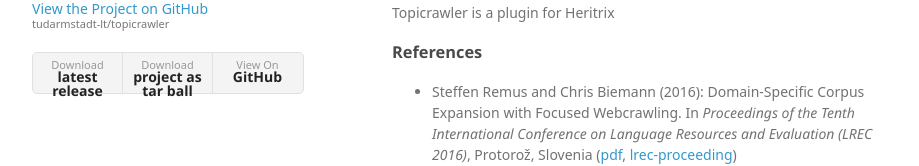
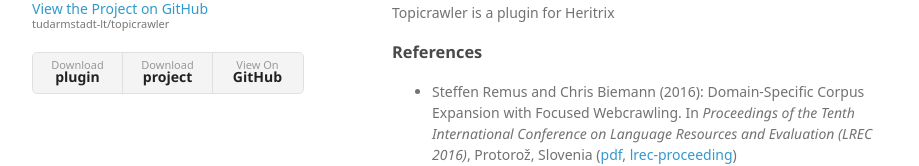
Before and after one commit to remstef/topicrawler, a plain HTML site: page index.html in a window 1280 px wide. Shown: the part 173-339 px from the top of the page, without its empty margins (178-1097 px from the left). Drawn offline with Linux system fonts and the light colour scheme; a web font is replaced by a local one.

Commit message:
Update index.html

```diff
--- a/index.html
+++ b/index.html
@@ -22,8 +22,8 @@
 
 
         <ul>
-          <li><a href="https://github.com/tudarmstadt-lt/topicrawler/releases/download/v0.4.0c/lt.ltbot-0.4.0c-dist.tar.gz">Download <strong>latest release</strong></a></li>
-          <li><a href="https://github.com/tudarmstadt-lt/topicrawler/tarball/master">Download <strong>project as tar ball</strong></a></li>
+          <li><a href="https://github.com/tudarmstadt-lt/topicrawler/releases/download/v0.4.0c/lt.ltbot-0.4.0c-dist.tar.gz">Download <strong>plugin</strong></a></li>
+          <li><a href="https://github.com/tudarmstadt-lt/topicrawler/tarball/master">Download <strong>project</strong></a></li>
           <li><a href="https://github.com/tudarmstadt-lt/topicrawler">View On <strong>GitHub</strong></a></li>
         </ul>
       </header>
```
